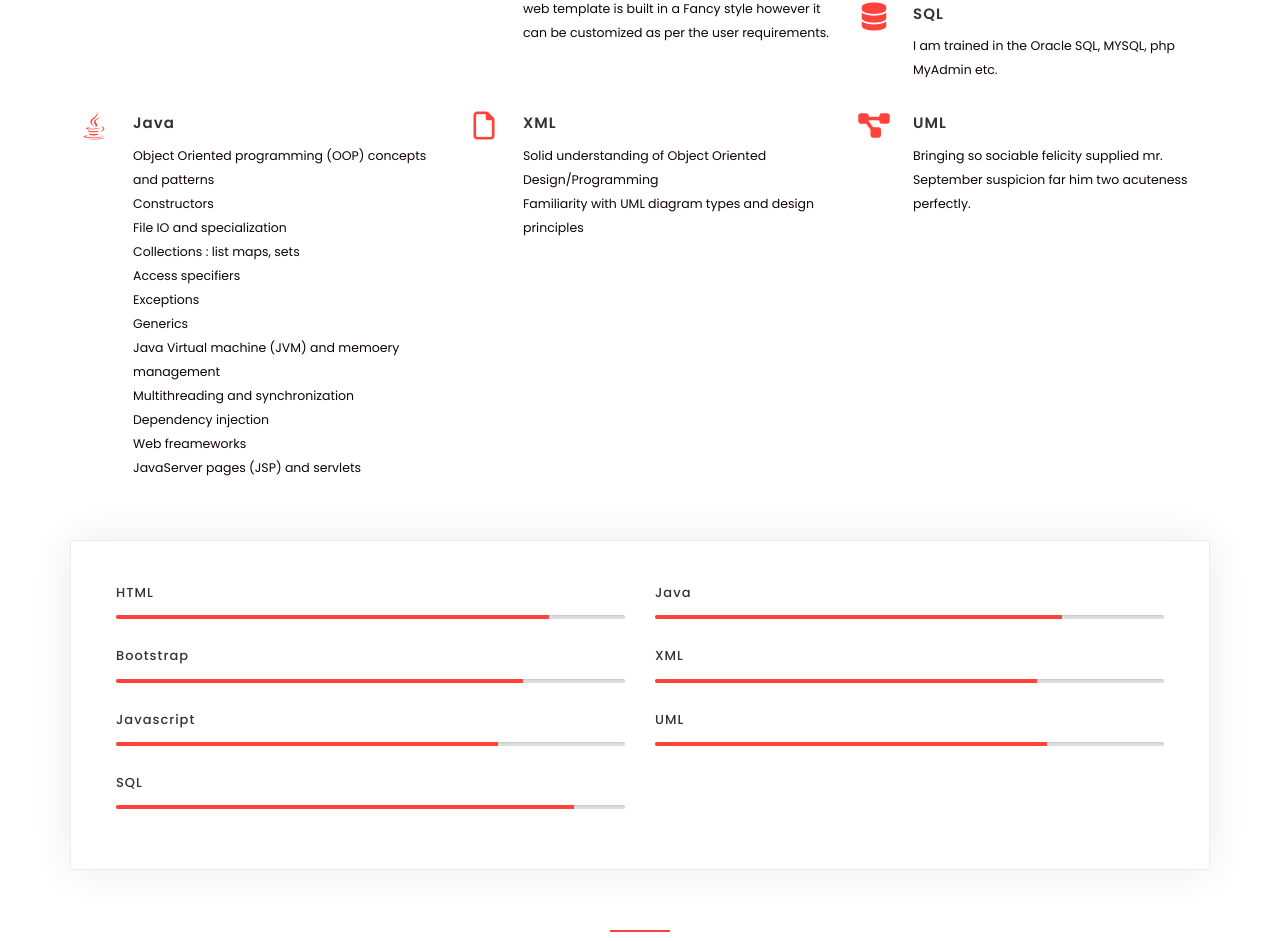
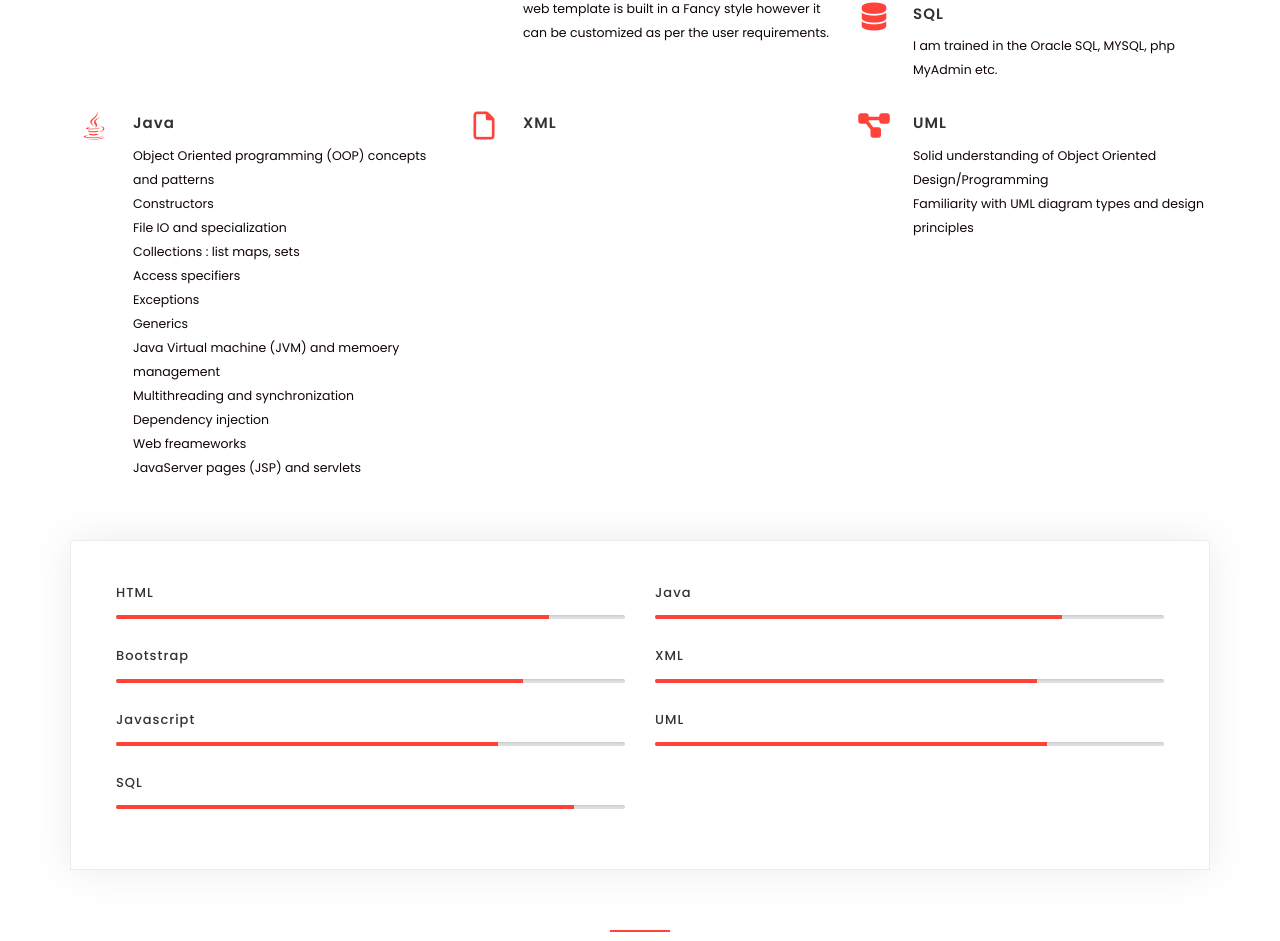
Before and after one commit to nayeem202/nayeem202.github.io, a plain HTML site: page index.html in a window 1280 px wide. Shown: the part 1645-2586 px from the top of the page. Drawn offline with Linux system fonts and the light colour scheme.

Commit message:
Update index.html

```diff
--- a/index.html
+++ b/index.html
@@ -273,8 +273,7 @@
                                 <div class="feat-text">
                                         <span>XML</span>
                                         <p>
-Solid understanding of Object Oriented Design/Programming <br/>
-Familiarity with UML diagram types and design principles</p>
+									</p>
                                 </div>
                             </div>
                         </div>
@@ -292,7 +291,8 @@ Familiarity with UML diagram types and design principles</p>
 								</div>
                                 <div class="feat-text">
                                         <span>UML</span>
-                                        <p>Bringing so sociable felicity supplied mr. September suspicion far him two acuteness perfectly.</p>
+                                        <p>Solid understanding of Object Oriented Design/Programming <br/>
+						Familiarity with UML diagram types and design principles</p>
                                 </div>
                             </div>
                         </div>
```
